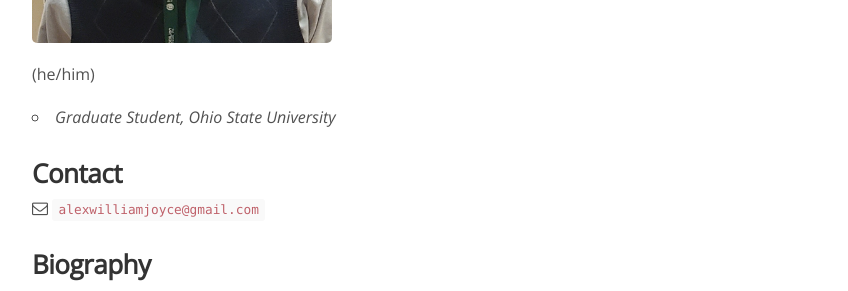
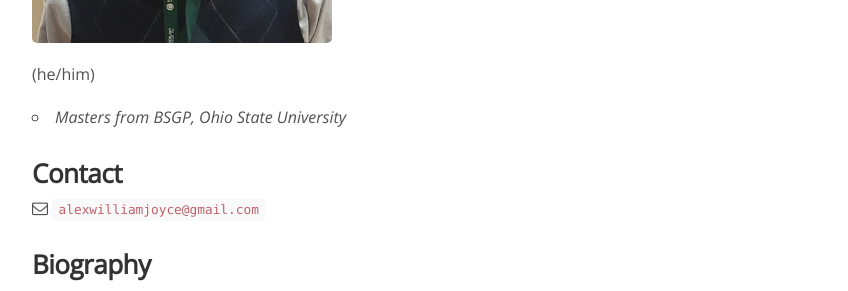
Before and after one commit to searlelab/searlelab.github.io, a Jekyll site: the page built from _people/alex_joyce.md, in a window 1280 px wide. Shown: the part 385-676 px from the top of the page, without its empty margins (223-1071 px from the left). Built offline with Jekyll 4.4.1, drawn with Linux system fonts in a browser that asks for light colours; nearby versions of some CDN libraries; comment, search, counter and statistics services are not loaded.

Commit message:
Update alex_joyce.md

```diff
--- a/_people/alex_joyce.md
+++ b/_people/alex_joyce.md
@@ -9,7 +9,7 @@ joined: 2022
 <img width="300" src="{{site.baseurl}}/images/people/joyce_headshot.jpg" data-action="zoom">
 (he/him)
 
-- _Graduate Student, Ohio State University_<br>
+- _Masters from BSGP, Ohio State University_<br>
 
 
 ### Contact
```
Also changed, not shown: other parts of _people/alex_joyce.md (+1 -1 lines).
